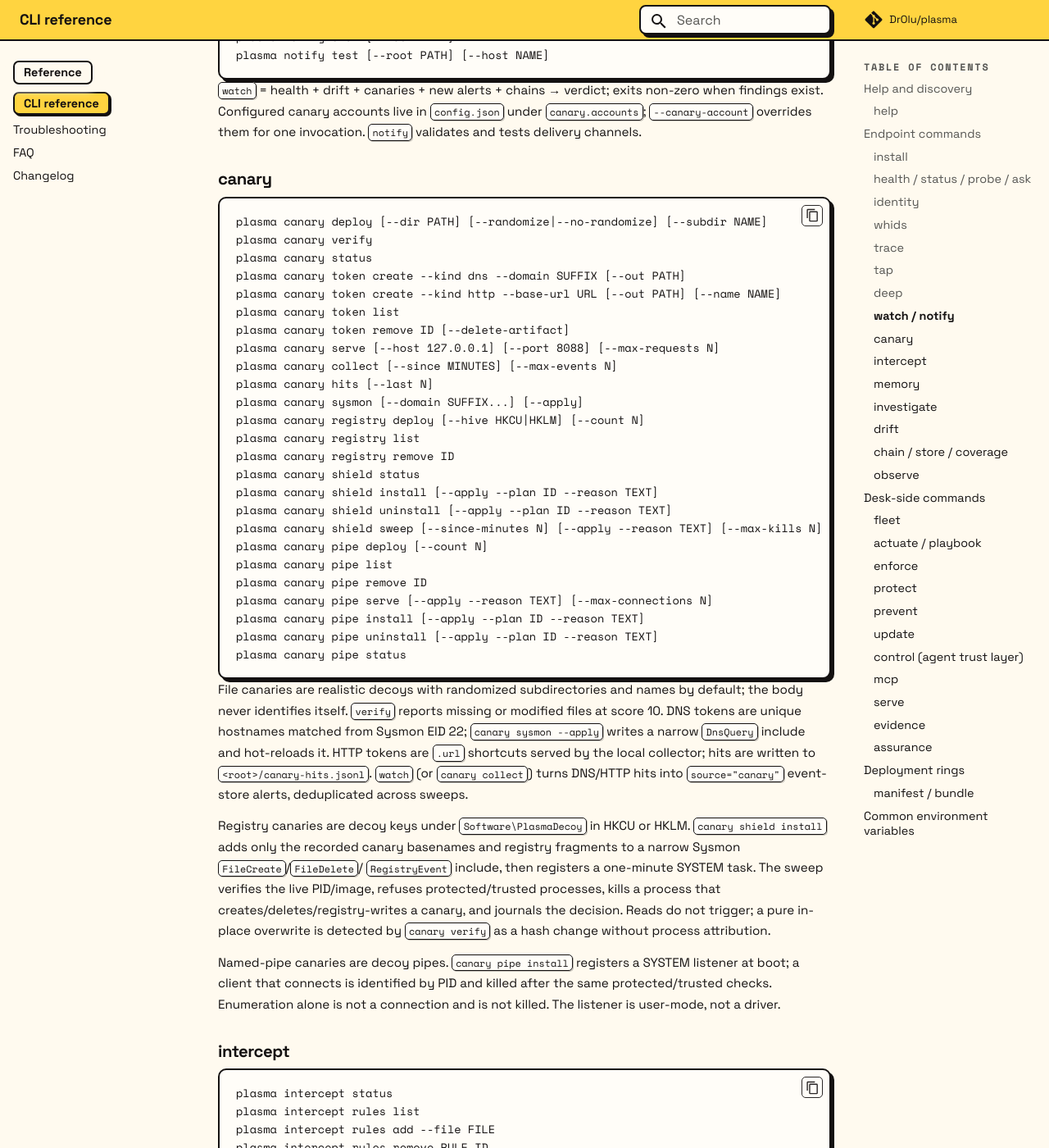
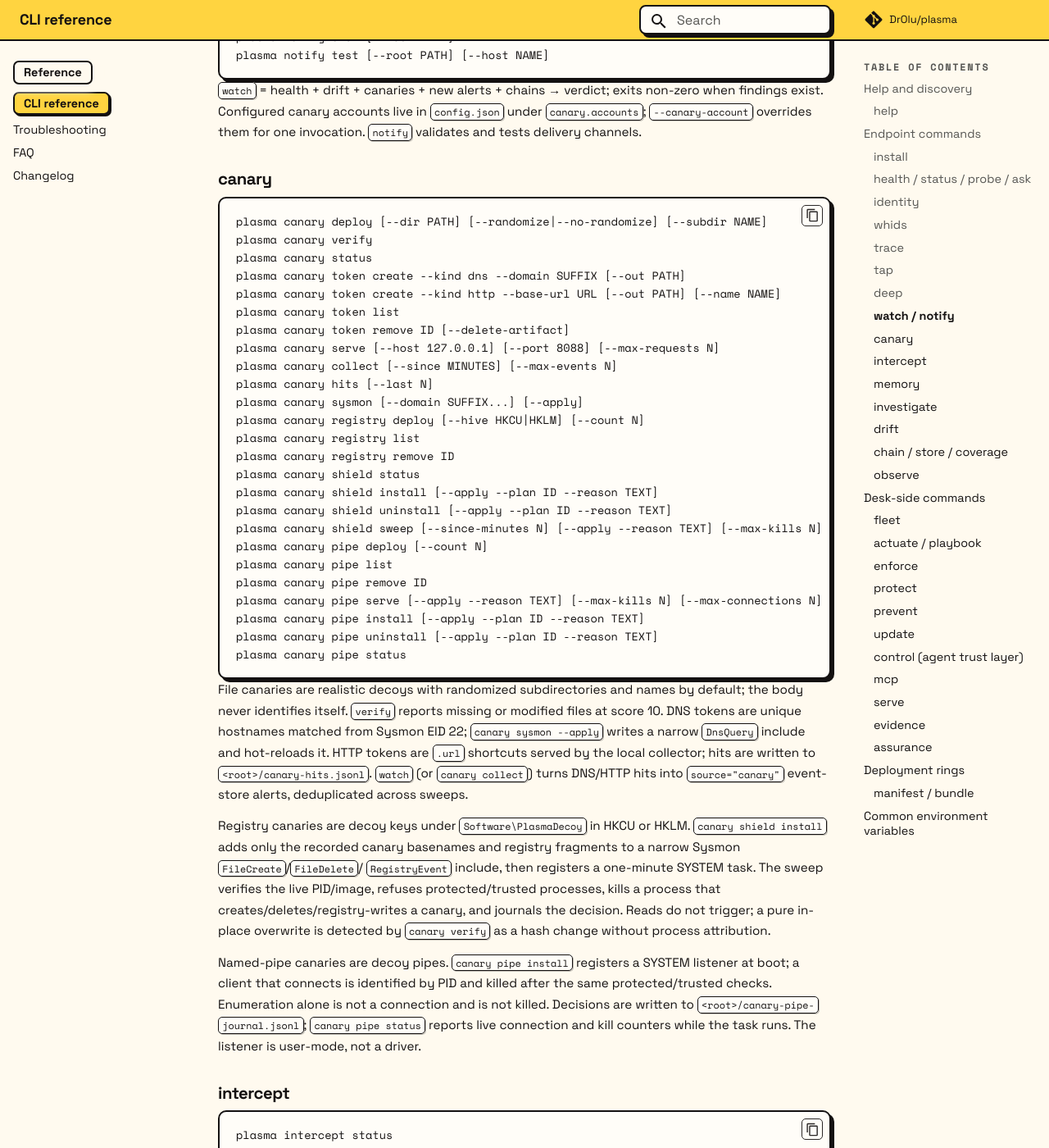
Before and after one commit to DrOlu/plasma, an MkDocs documentation site: the page built from docs/cli.md, in a window 1280 px wide and 1400 px high, scrolled down 3204 px. Shown: the whole window at 82% size. Built offline with MkDocs 1.6.1 and Material for MkDocs 9.7.7, drawn with Linux system fonts in a browser that asks for light colours; comment, search, counter and statistics services are not loaded.

Commit message:
docs(canary): document live pipe counters and journal; refresh guides

```diff
--- a/docs/cli.md
+++ b/docs/cli.md
@@ -175,7 +175,7 @@ plasma canary shield sweep [--since-minutes N] [--apply --reason TEXT] [--max-ki
 plasma canary pipe deploy [--count N]
 plasma canary pipe list
 plasma canary pipe remove ID
-plasma canary pipe serve [--apply --reason TEXT] [--max-connections N]
+plasma canary pipe serve [--apply --reason TEXT] [--max-kills N] [--max-connections N]
 plasma canary pipe install [--apply --plan ID --reason TEXT]
 plasma canary pipe uninstall [--apply --plan ID --reason TEXT]
 plasma canary pipe status
@@ -202,7 +202,10 @@ decision. Reads do not trigger; a pure in-place overwrite is detected by
 Named-pipe canaries are decoy pipes. `canary pipe install` registers a
 SYSTEM listener at boot; a client that connects is identified by PID and
 killed after the same protected/trusted checks. Enumeration alone is not a
-connection and is not killed. The listener is user-mode, not a driver.
+connection and is not killed. Decisions are written to
+`<root>/canary-pipe-journal.jsonl`; `canary pipe status` reports live
+connection and kill counters while the task runs. The listener is user-mode,
+not a driver.
 
 ### intercept
 
--- a/website/index.html
+++ b/website/index.html
@@ -449,7 +449,7 @@ footer{background:var(--ink);color:var(--cream);padding:56px 0 30px;border-top:2
       <div class="stat"><div class="num"><span data-count="13">0</span></div><div class="lbl">reversible actions</div></div>
       <div class="stat"><div class="num"><span data-count="11">0</span></div><div class="lbl">typed agent tools</div></div>
       <div class="stat"><div class="num"><span data-count="2">0</span></div><div class="lbl">prevention tiers</div></div>
-      <div class="stat"><div class="num"><span data-count="941">0</span></div><div class="lbl">tests passing</div></div>
+      <div class="stat"><div class="num"><span data-count="943">0</span></div><div class="lbl">tests passing</div></div>
     </div>
   </div>
 </section>
@@ -1396,7 +1396,7 @@ POST /v1/exec        run one CLI argv</pre>
       <div class="card c-lime">
         <h3>Tested on a live estate</h3>
         <p>Two Windows Server hosts: signed updates, 259 Sigma rules, Sysmon FileDelete, canaries, fleet correlation, AppLocker/egress apply-and-rollback drills, MSI install and DTrace runs — plus the field WHIDS dump-tree hang, recovered and permanently bounded.</p>
-        <div class="mini">941 unit tests · 21 skipped</div>
+        <div class="mini">943 unit tests · 21 skipped</div>
       </div>
       <div class="card c-orange">
         <h3>Known limits</h3>
```
Also changed, not shown: CHANGELOG.md (+1 -1 lines), README.md (+1 -1 lines), docs/changelog.md (+1 -1 lines), docs/enterprise-deployment.md (+3 -1 lines), 6 other files.
